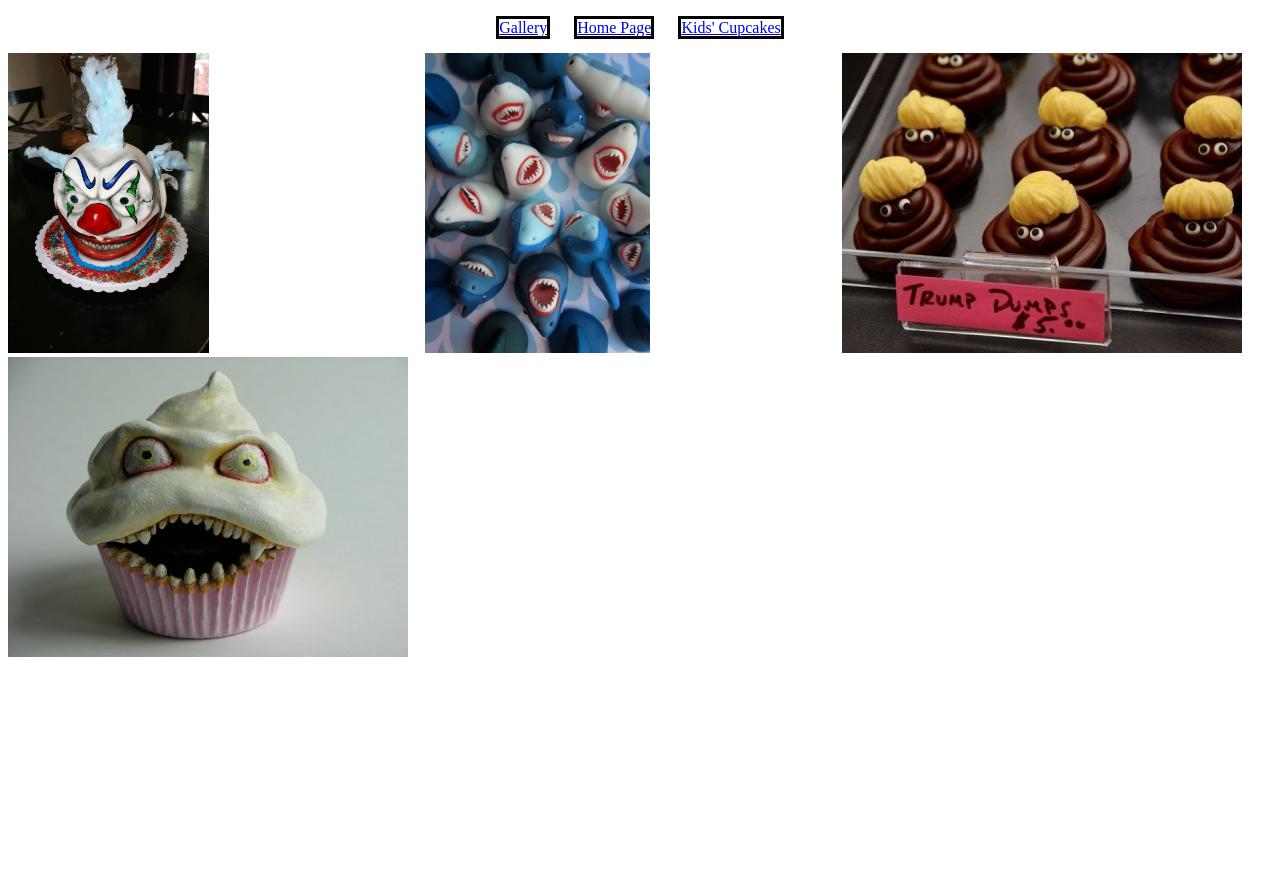
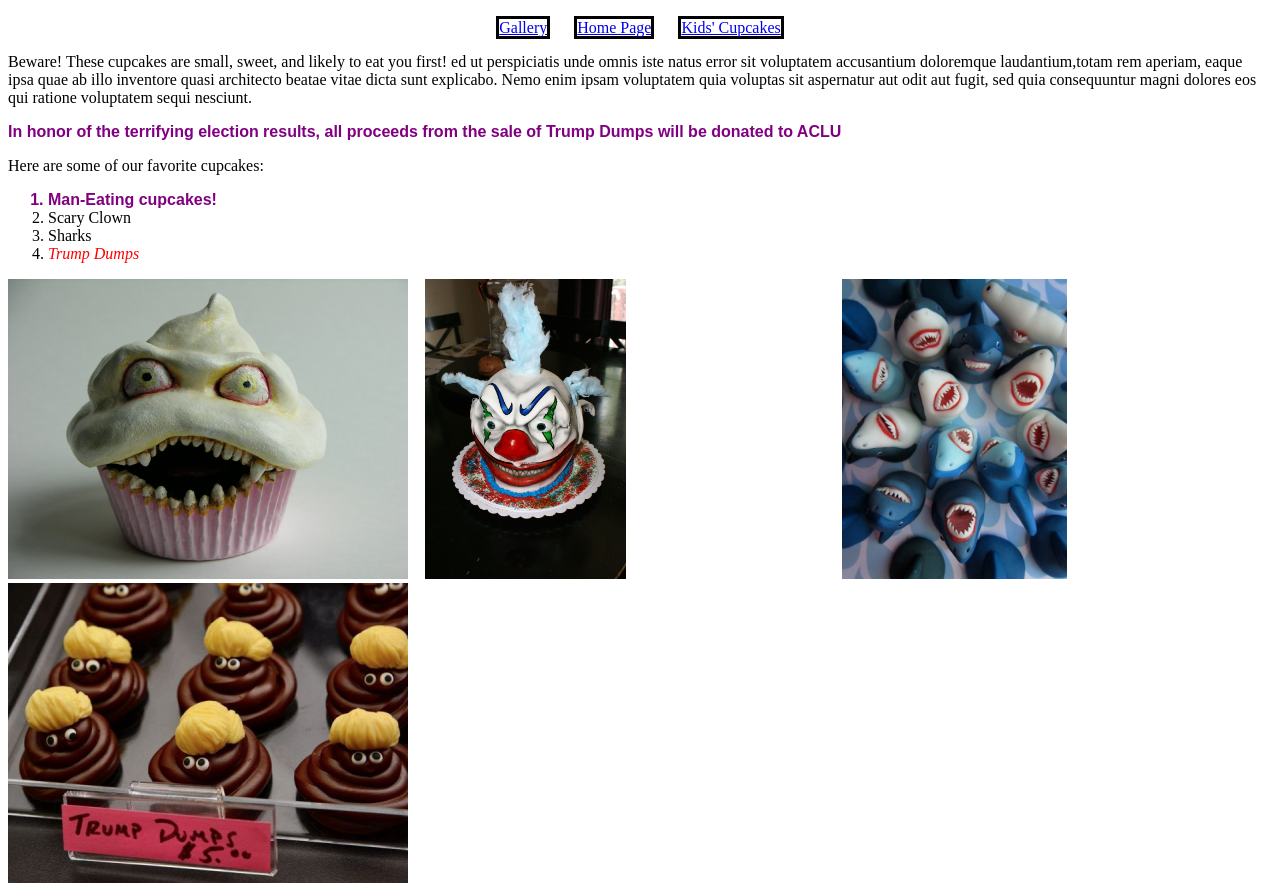
Before and after one commit to Erikzaksf/cupcake-shop, a plain HTML site: page scary-cupcakes.html in a window 1280 px wide. Shown: the part 61-948 px from the top of the page. Before the commit the page ends 800 px from the top, so only its background shows below. Drawn offline with Linux system fonts and the light colour scheme.

Commit message:
Added style elements best and flashy.

```diff
--- a/css/styles.css
+++ b/css/styles.css
@@ -27,5 +27,14 @@
 .fancy {
   background-image: url(../img/favorite.jpg);
   background-attachment: fixed;
-  }
 }
+.flashy {
+  color: red;
+  font-style: italic;
+  text-align: center;
+}
+.best {
+  color: purple;
+  font-weight: bold;
+  font-family: fantasy;
+}
--- a/scary-cupcakes.html
+++ b/scary-cupcakes.html
@@ -12,16 +12,32 @@
       <a class="link-box" href="index.html">Home Page</a>
       <a class="link-box" href="kids-cupcakes.html">Kids' Cupcakes</a>
     </div>
-    <p></p>
+    <p>Beware! These cupcakes are small, sweet, and likely to eat you first!
+      ed ut perspiciatis unde omnis iste natus error sit voluptatem accusantium
+      doloremque laudantium,totam rem aperiam, eaque ipsa quae ab illo inventore
+      quasi architecto beatae vitae dicta sunt explicabo. Nemo enim ipsam
+      voluptatem quia voluptas sit aspernatur aut odit aut fugit, sed quia
+      consequuntur magni dolores eos qui ratione voluptatem sequi nesciunt. </p>
+      <div class="best"><p>In honor of the terrifying election results, all
+      proceeds from the sale of Trump Dumps will be donated to ACLU</p>
+      </div>
+      <p>Here are some of our favorite cupcakes:
+        <ol>
+          <li class="best">Man-Eating cupcakes!</li>
+          <li>Scary Clown</li>
+          <li>Sharks</li>
+          <li><span class="flashy">Trump Dumps</span></li>
+        </ol>
+      </p>
     <ul class="gallery">
+      <li><img src="img/favorite.jpg" alt="Man-eating cupcake"
+        height="300px" weight="300px"></li>
       <li><img src="img/clown.jpg" alt="Scary clown"
         height="300px" weight="300px"></li>
       <li><img src="img/sharks.jpg" alt="Sharks"
         height="300px" weight="300px"></li>
       <li><img src="img/trumpdumps.jpg" alt="Trump Dumps"
         height="300px" weight="300px"></li>
-      <li><img src="img/favorite.jpg" alt="Man-eating cupcake"
-        height="300px" weight="300px"></li>
     </ul>
   </body>
 </html>
```
Also changed, not shown: kids-cupcakes.html (+16 -6 lines).
